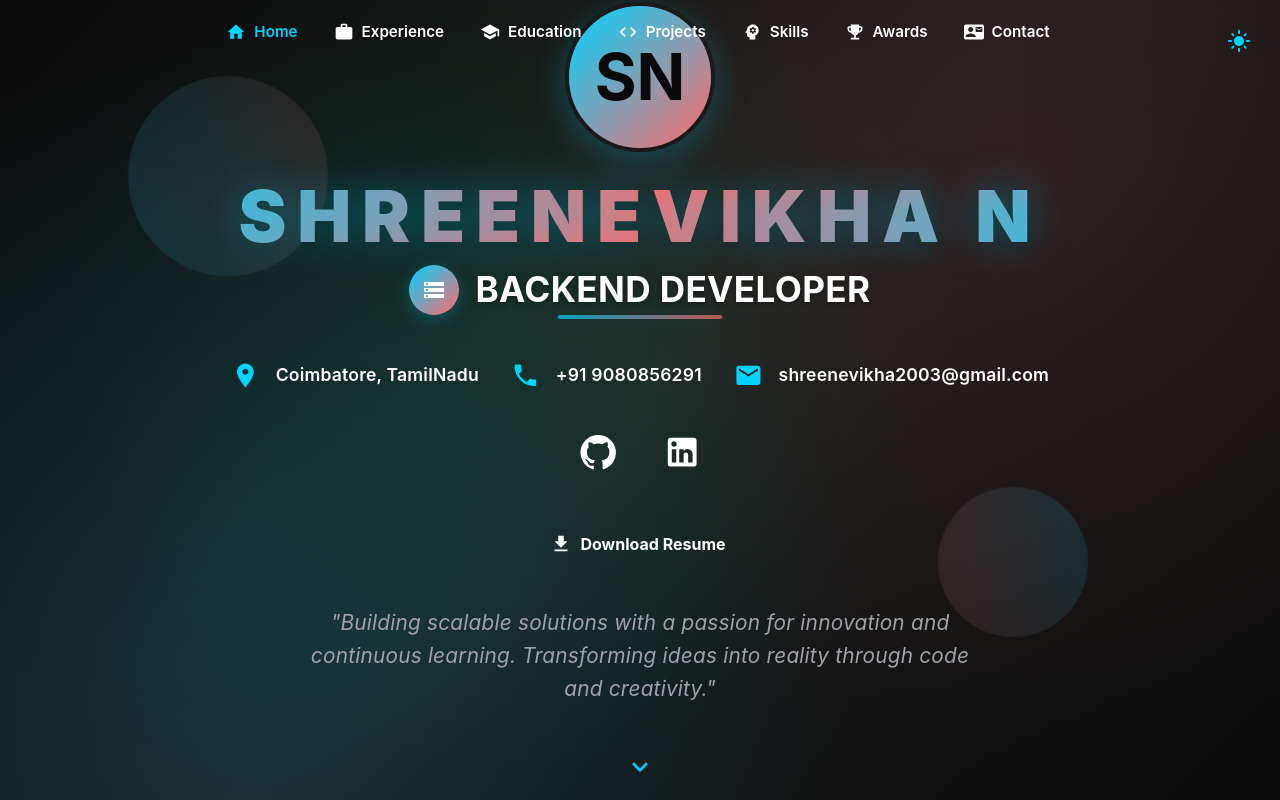
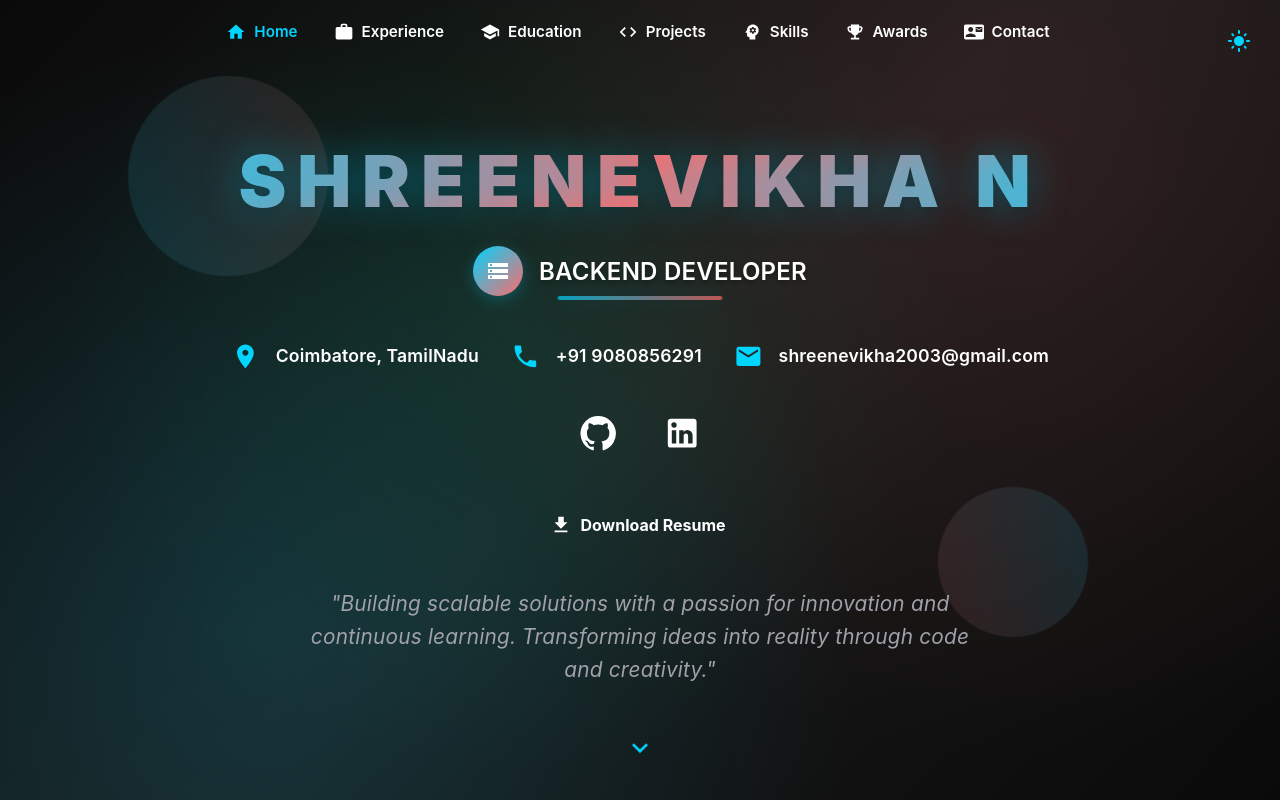
Before and after one commit to Shreenevikha/Portfolio, a React (Create React App) app: page / in a window 1280 px wide. Shown: the top 800 px of the page. Built offline with nearby package versions, Linux system fonts and the light colour scheme.

Commit message:
main page

```diff
--- a/src/components/Hero.js
+++ b/src/components/Hero.js
@@ -124,28 +124,7 @@ const Hero = () => {
           animate={{ opacity: 1, y: 0 }}
           transition={{ duration: 1 }}
         >
-          {/* Profile Avatar */}
-          <motion.div
-            initial={{ scale: 0, rotate: -180 }}
-            animate={{ scale: 1, rotate: 0 }}
-            transition={{ duration: 0.8, delay: 0.2 }}
-          >
-            <Avatar
-              sx={{
-                width: { xs: 120, md: 150 },
-                height: { xs: 120, md: 150 },
-                mx: 'auto',
-                mb: 4,
-                background: `linear-gradient(135deg, ${theme.palette.primary.main} 0%, ${theme.palette.secondary.main} 100%)`,
-                border: `4px solid ${theme.palette.background.paper}`,
-                boxShadow: `0 8px 32px ${theme.palette.primary.main}40`,
-                fontSize: { xs: '3rem', md: '4rem' },
-                fontWeight: 700,
-              }}
-            >
-              SN
-            </Avatar>
-          </motion.div>
+
 
           {/* Main Name */}
           <motion.div
@@ -162,6 +141,7 @@ const Hero = () => {
                 letterSpacing: '0.15em',
                 lineHeight: 0.9,
                 mb: 2,
+                mt: 16,
                 background: `linear-gradient(135deg, ${theme.palette.primary.main} 0%, ${theme.palette.secondary.main} 50%, ${theme.palette.primary.main} 100%)`,
                 backgroundClip: 'text',
                 WebkitBackgroundClip: 'text',
@@ -190,7 +170,7 @@ const Hero = () => {
               exit={{ opacity: 0, y: -20, scale: 0.8 }}
               transition={{ duration: 0.6 }}
             >
-              <Stack direction="row" spacing={2} alignItems="center" justifyContent="center">
+              <Stack direction="row" spacing={2} alignItems="center" justifyContent="center" mt={4}>
                 <Box
                   sx={{
                     p: 1,
@@ -202,6 +182,7 @@ const Hero = () => {
                     justifyContent: 'center',
                     width: 50,
                     height: 50,
+                    fontSize: { xs: '0.5rem', md: '1rem', lg: '1.5rem' },
                     boxShadow: `0 4px 16px ${theme.palette.primary.main}40`,
                   }}
                 >
@@ -210,8 +191,8 @@ const Hero = () => {
                 <Typography
                   variant="h3"
                   sx={{
-                    fontWeight: 700,
-                    fontSize: { xs: '1.5rem', md: '2rem', lg: '2.2rem' },
+                    fontWeight: 600,
+                    fontSize: { xs: '0.5rem', md: '1rem', lg: '1.5rem' },
                     color: theme.palette.text.primary,
                     textShadow: '0 2px 4px rgba(0,0,0,0.3)',
                   }}
--- a/src/components/pages/Experience.js
+++ b/src/components/pages/Experience.js
@@ -17,7 +17,7 @@ const experiences = [
     title: 'Junior Software Associate',
     company: 'SNS INNOVATION HUB, Coimbatore',
     period: 'July 2024 – Present',
-    description: `Currently developing a modern accountant tool as part of a fintech project, combining traditional ERP features with a user-friendly interface. Hands-on with the MERN stack, focusing on full-stack development, API integration, and wireframing. Continuously learning through self-driven research, API documentation, UI/UX design, and fintech domain understanding. Actively expanding knowledge in Gen AI automation, and intelligent system integration to future-proof the platform.`,
+    description: `Currently developing a modern accountant tool as part of a fintech project, combining traditional features with a user-friendly interface. Hands-on with the MERN stack, focusing on full-stack development. Actively expanding knowledge in Gen AI automation, and intelligent system integration to future-proof the platform.`,
     technologies: ['MERN Stack', 'API Integration', 'UI/UX Design', 'Gen AI', 'Fintech'],
   },
   {
```
